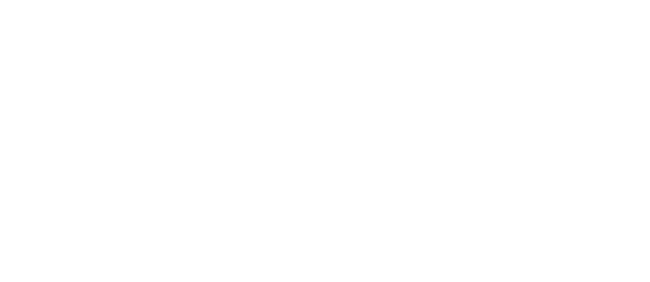
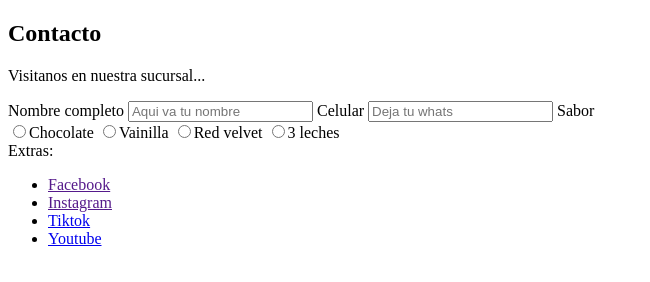
Before and after one commit to saraiceleste/Pagina-web-Dev-f.github.io, a plain HTML site: page index.html in a window 1280 px wide. Shown: the whole page, without its empty margins (0-650 px from the left). Drawn offline with Linux system fonts and the light colour scheme.

Commit message:
Añadi la estructura inicial de la pagina

```diff
--- a/index.html
+++ b/index.html
@@ -7,5 +7,40 @@
 </head>
 <body>
 
+<section>
+    <h2>Contacto</h2>
+    <p>Visitanos en nuestra sucursal...</p>
+
+    <!--formulario-->
+    <form action="">
+        <label for="">Nombre completo</label>
+        <input type="text" placeholder="Aqui va tu nombre">
+
+         <label for="">Celular</label>
+        <input type="number" placeholder="Deja tu whats">
+
+        <label for="">Sabor</label>
+       <div>
+        <label for=""><input type="radio">Chocolate</label>
+         <label for=""><input type="radio">Vainilla</label>
+          <label for=""><input type="radio">Red velvet</label>
+           <label for=""><input type="radio">3 leches</label>
+       </div>
+
+       <label for="">Extras:</label>
+
+
+
+    </form>
+</section>
+
+
+    <ul>
+        <li><a href="">Facebook</a></li>
+         <li><a href="">Instagram</a></li>
+          <li><a href="https://www.tiktok.com/es-419/">Tiktok</a></li>
+           <li><a href="https://www.youtube.com/watch?v=92cNDwYeXpA">Youtube</a></li>
+    </ul>
+
 </body>
 </html>
```
